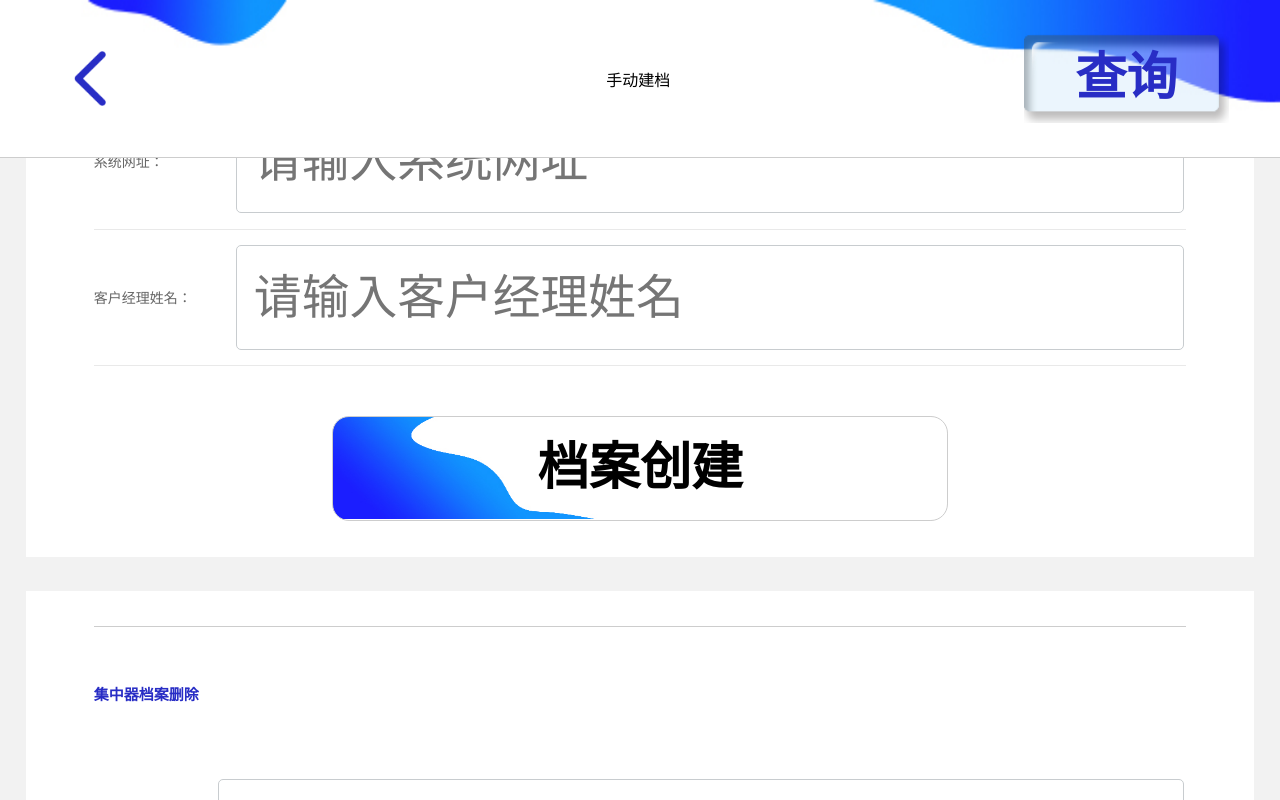
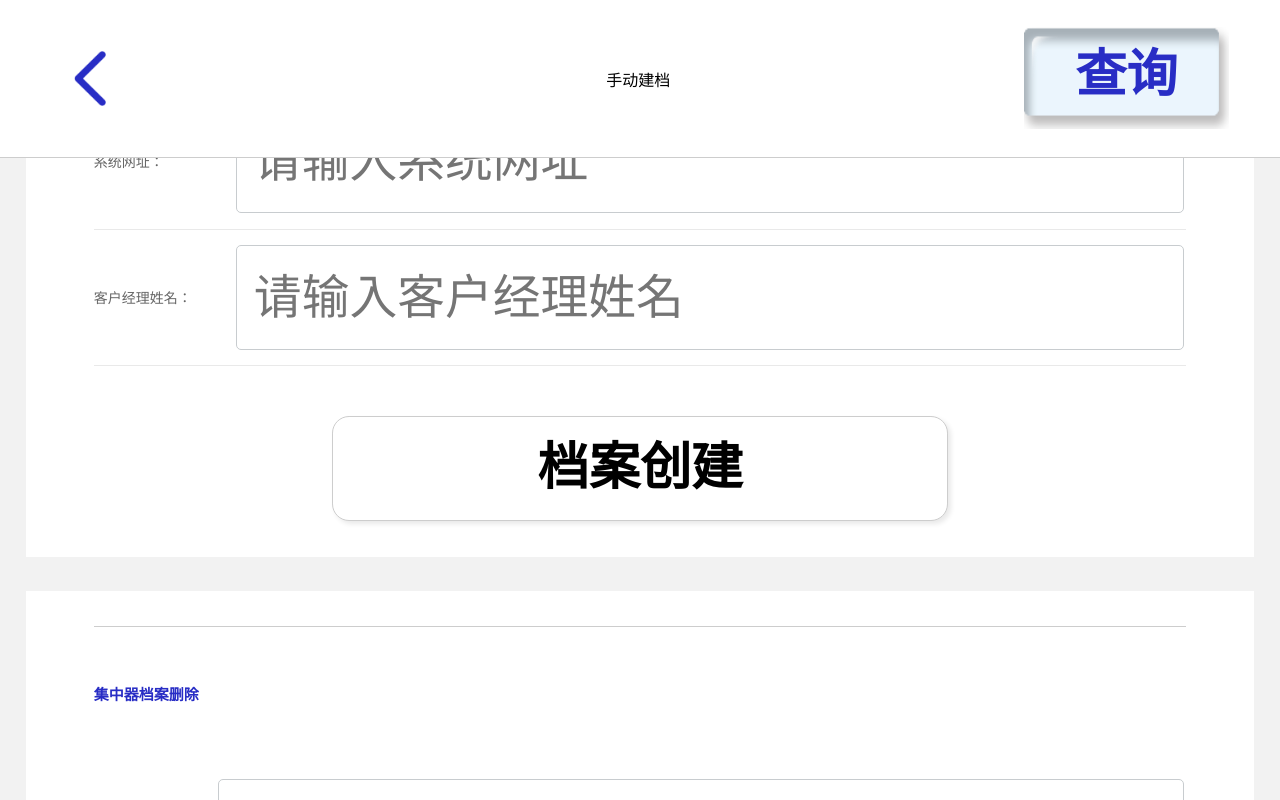
Before and after one commit to Evaloer/switPort, a plain HTML site: page createFile.html in a window 1280 px wide. Both pictures are taken after a click on the element "档案创建". Drawn offline with Linux system fonts and the light colour scheme; no server answers.

Commit message:
修改 文本框空值提交 判断，以及界面外观调整

```diff
--- a/createFile.html
+++ b/createFile.html
@@ -64,8 +64,9 @@
     header {
         width: 92%;
         height: .46rem;
-        background: url(img/cr_head.jpg) no-repeat;
-        background-size: 100% 100%;
+        background: #fff;
+        /* background: url(img/cr_head.jpg) no-repeat;
+        background-size: 100% 100%; */
         display: -webkit-flex;
         align-items: center;
         justify-content: space-between;
@@ -84,9 +85,9 @@
 
     .referBtn {
         width: .6rem;
-        height: .26rem;
+        height: .3rem;
         text-align: center;
-        line-height: .26rem;
+        line-height: .28rem;
         font-weight: 600;
         font-size: .15rem;
         color: #282dc5;
@@ -134,11 +135,13 @@
         color: #282dc5;
         font-weight: 600;
     }
-    .titleJZQ span{
+
+    .titleJZQ span {
         font-size: 12px;
         line-height: .4rem;
         color: #000;
     }
+
     table {
         border-collapse: collapse;
     }
@@ -193,10 +196,14 @@
         font-size: .15rem;
         line-height: .3rem;
         font-weight: 600;
-        background: #fff url(img/foot-back.jpg) no-repeat;
-        background-size: 70% 100%;
+        background: #fff;
+        /* background: #fff url(img/foot-back.jpg) no-repeat;
+        background-size: 70% 100%; */
         border: 1px solid #cdcdcd;
         border-radius: .05rem;
+        -moz-box-shadow: 3px 3px 5px #e9e9e9;
+        -webkit-box-shadow: 3px 3px 5px #e9e9e9;
+        box-shadow: 3px 3px 5px #e9e9e9;
     }
 
     .contShowBox {
@@ -245,7 +252,7 @@
                 <div class="contImportBox">
                     <table>
                         <thead>
-                            <p class="titleJZQ">注册集中器档案信息<span>（如已存在可进行更新）</span></p>
+                            <p class="titleJZQ">注册集中器档案信息<span>（如档案存在可进行更新操作）</span></p>
                         </thead>
                         <tbody>
                             <tr>
@@ -425,6 +432,9 @@
         var syDatabase = $("#syDatabase").val();
         var syWebSite = $("#syWebSite").val();
         var customerName = $("#customerName").val();
+        if (concentNum == "" && domName == "" && portNum == "" && syDatabase == "" && syWebSite == "" && customerName == "") {
+            alert("请将信息填写完整");
+        } else {
             $.ajax({
                 dataType: "text",
                 type: 'get',
@@ -453,6 +463,7 @@
                     }
                 }
             })
+        }
     }
     //档案更新
     function updateFileBtn() {
```
Also changed, not shown: index.html (+12 -8 lines). Lines whose indentation alone changed are shown as unchanged.
